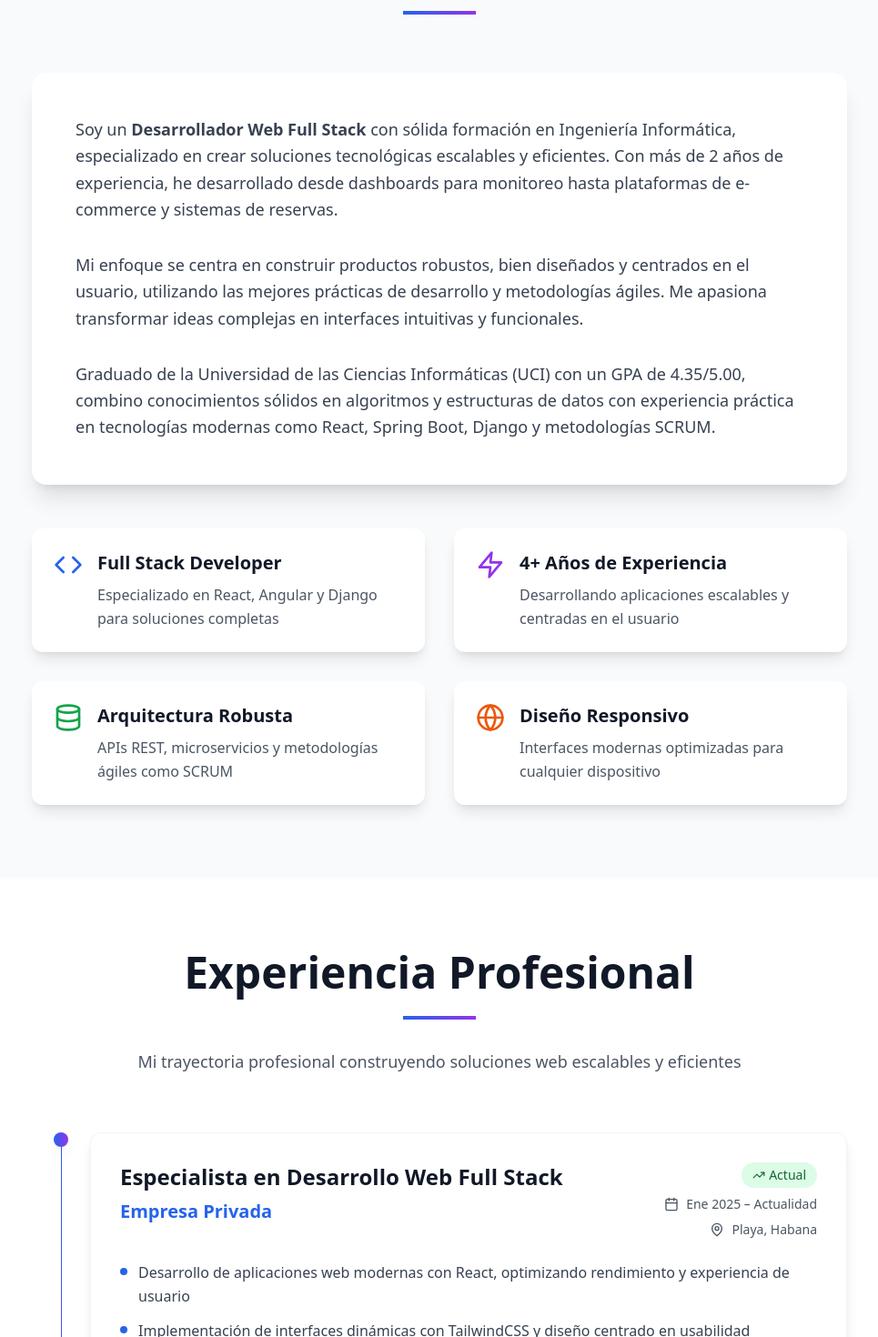
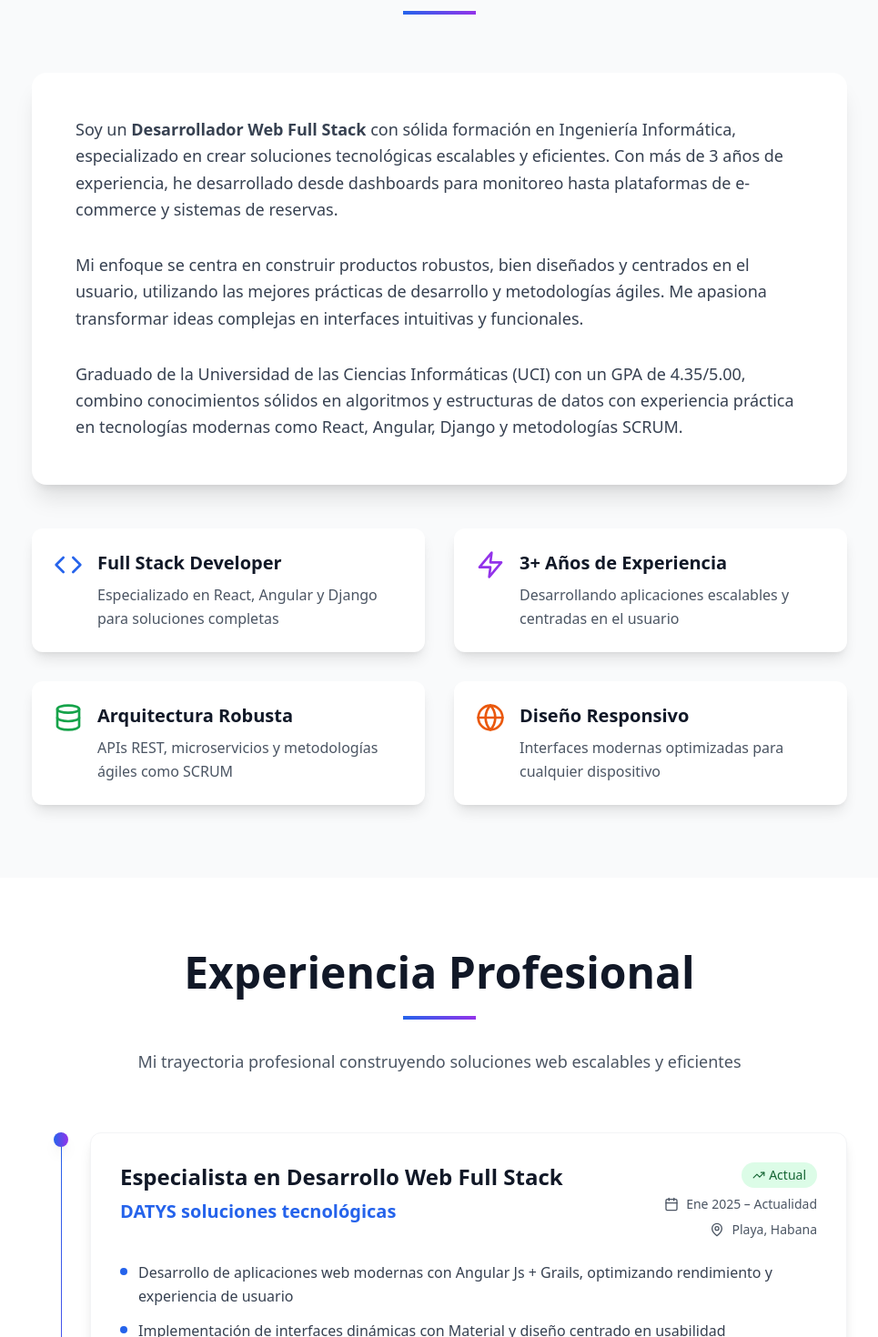
Before and after one commit to Luis-Rodriguez-01/Portafolio, a React (Vite) app: page / in a window 1280 px wide. Shown: the part 940-2410 px from the top of the page at 91% size, without its empty margins (157-1122 px from the left). Built offline with nearby package versions, Linux system fonts and the light colour scheme.

Commit message:
Correcciones en los componentes

```diff
--- a/src/components/About.tsx
+++ b/src/components/About.tsx
@@ -10,7 +10,7 @@ const About = () => {
     },
     {
       icon: <Zap className="w-8 h-8 text-purple-600" />,
-      title: "4+ Años de Experiencia",
+      title: "3+ Años de Experiencia",
       description: "Desarrollando aplicaciones escalables y centradas en el usuario"
     },
     {
@@ -39,7 +39,7 @@ const About = () => {
           <div className="bg-white rounded-2xl shadow-xl p-8 md:p-12 mb-12">
             <p className="text-lg text-gray-700 leading-relaxed mb-8">
               Soy un <strong>Desarrollador Web Full Stack</strong> con sólida formación en Ingeniería Informática,
-              especializado en crear soluciones tecnológicas escalables y eficientes. Con más de 2 años de experiencia,
+              especializado en crear soluciones tecnológicas escalables y eficientes. Con más de 3 años de experiencia,
               he desarrollado desde dashboards para monitoreo hasta plataformas de e-commerce y sistemas de reservas.
             </p>
 
@@ -52,7 +52,7 @@ const About = () => {
             <p className="text-lg text-gray-700 leading-relaxed">
               Graduado de la Universidad de las Ciencias Informáticas (UCI) con un GPA de 4.35/5.00,
               combino conocimientos sólidos en algoritmos y estructuras de datos con experiencia práctica
-              en tecnologías modernas como React, Spring Boot, Django y metodologías SCRUM.
+              en tecnologías modernas como React, Angular, Django y metodologías SCRUM.
             </p>
           </div>
 
--- a/src/components/Education.tsx
+++ b/src/components/Education.tsx
@@ -1,12 +1,14 @@
-import React from 'react';
-import { GraduationCap, Award, BookOpen, Star } from 'lucide-react';
+import React from "react";
+import { GraduationCap, Award, BookOpen, Star } from "lucide-react";
 
 const Education = () => {
   const courses = [
     "Estructuras de Datos y Algoritmos",
     "Programación Orientada a Objetos",
     "Inteligencia Artificial",
-    "Estadísticas Aplicadas"
+    "Estadísticas Aplicadas",
+    "Aprendizaje Automático",
+    "Programación Web"
   ];
 
   return (
@@ -19,7 +21,8 @@ const Education = () => {
             </h2>
             <div className="w-20 h-1 bg-gradient-to-r from-blue-600 to-purple-600 mx-auto mb-8"></div>
             <p className="text-lg text-gray-600 max-w-2xl mx-auto">
-              Formación académica sólida en Ingeniería Informática con especialización en Desarrollo Web
+              Formación académica sólida en Ingeniería Informática con
+              especialización en Desarrollo Web
             </p>
           </div>
 
@@ -88,14 +91,6 @@ const Education = () => {
           </div>
 
           {/* Achievement Badge */}
-          <div className="mt-8 text-center">
-            <div className="inline-flex items-center space-x-2 bg-gradient-to-r from-yellow-50 to-orange-50 border border-yellow-200 rounded-full px-6 py-3">
-              <Award className="w-5 h-5 text-yellow-600" />
-              <span className="text-yellow-800 font-semibold">
-                Graduado con Excelencia Académica
-              </span>
-            </div>
-          </div>
         </div>
       </div>
     </section>
--- a/src/components/Experience.tsx
+++ b/src/components/Experience.tsx
@@ -5,12 +5,12 @@ const Experience = () => {
   const experiences = [
     {
       title: "Especialista en Desarrollo Web Full Stack",
-      company: "Empresa Privada",
+      company: "DATYS soluciones tecnológicas",
       location: "Playa, Habana",
       period: "Ene 2025 – Actualidad",
       achievements: [
-        "Desarrollo de aplicaciones web modernas con React, optimizando rendimiento y experiencia de usuario",
-        "Implementación de interfaces dinámicas con TailwindCSS y diseño centrado en usabilidad",
+        "Desarrollo de aplicaciones web modernas con Angular Js + Grails, optimizando rendimiento y experiencia de usuario",
+        "Implementación de interfaces dinámicas con Material y diseño centrado en usabilidad",
         "Colaboración con equipos multidisciplinarios, aumentando en 25% la eficiencia del proyecto",
         "Gestión de proyectos bajo SCRUM, con entregas iterativas y pruebas continuas"
       ],
--- a/src/components/Footer.tsx
+++ b/src/components/Footer.tsx
@@ -1,5 +1,5 @@
 import React from 'react';
-import { Heart, Code } from 'lucide-react';
+import { Code } from 'lucide-react';
 
 const Footer = () => {
   const currentYear = new Date().getFullYear();
@@ -23,7 +23,7 @@ const Footer = () => {
 
             <div className="flex flex-col sm:flex-row items-center justify-center space-y-4 sm:space-y-0 sm:space-x-8 mb-8">
               <a
-                href="mailto:santanaandyjesus7@gmail.com"
+                href="mailto:luisyoisel.rodriguezcaballero@gmail.com"
                 className="text-gray-300 hover:text-white transition-colors"
               >
                 luisyoisel.rodriguezcaballero@gmail.com
@@ -44,8 +44,6 @@ const Footer = () => {
 
                 <div className="flex items-center space-x-2 text-gray-400 text-sm">
                   <span>Hecho con</span>
-                  <Heart className="w-4 h-4 text-red-500" />
-                  <span>y</span>
                   <Code className="w-4 h-4 text-blue-500" />
                   <span>en React</span>
                 </div>
--- a/src/components/Skills.tsx
+++ b/src/components/Skills.tsx
@@ -7,9 +7,9 @@ const Skills = () => {
       title: "Frontend",
       icon: <Code className="w-8 h-8 text-blue-600" />,
       skills: [
-        { name: "React", level: 95 },
-        { name: "React Native", level: 85 },
-        { name: "Angular", level: 80 },
+        { name: "React", level: 90 },
+        { name: "React Native", level: 75 },
+        { name: "Angular", level: 90 },
         { name: "JavaScript", level: 95 },
         { name: "TypeScript", level: 90 },
         { name: "HTML5", level: 95 },
@@ -21,11 +21,11 @@ const Skills = () => {
       title: "Backend",
       icon: <Settings className="w-8 h-8 text-green-600" />,
       skills: [
-        { name: "Spring Boot", level: 90 },
-        { name: "Django", level: 85 },
-        { name: "Node.js", level: 88 },
-        { name: "Express", level: 85 },
-        { name: "Grails", level: 75 }
+        { name: "Grails", level: 85 },
+        { name: "Django", level: 88 },
+        { name: "Node.js", level: 68 },
+        { name: "Express", level: 80 },
+        { name: "Spring Boot", level: 70 },
       ]
     },
     {
```
